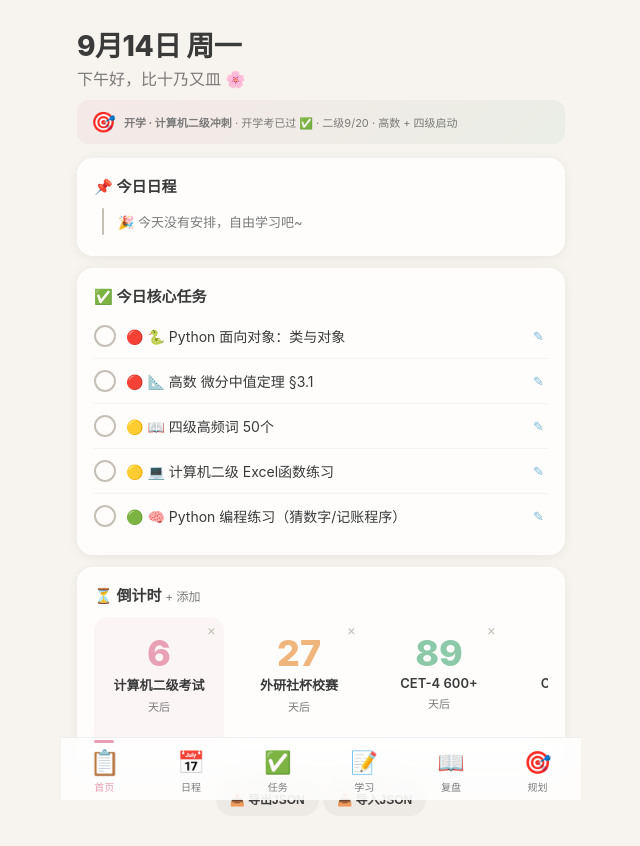
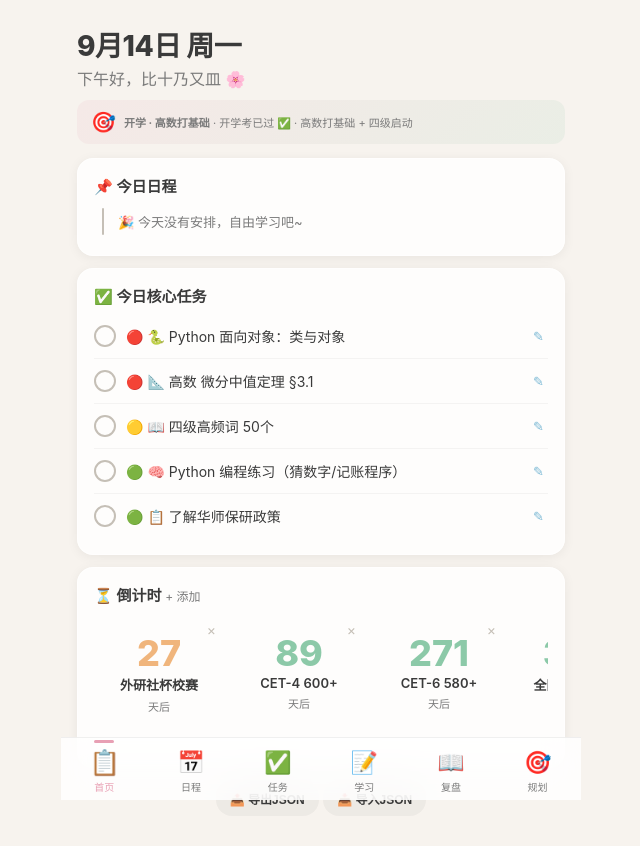
Before and after one commit to ByisBeing/bingo-hub, a plain HTML site: page index.html in a window 1280 px wide. Shown: the whole page, without its empty margins (319-959 px from the left). Drawn offline with Linux system fonts and the light colour scheme.

Commit message:
更新：移除计算机二级日程、新增高数学习节奏卡片

```diff
--- a/index.html
+++ b/index.html
@@ -169,7 +169,6 @@ const defaults = () => ({
     {id:1,title:'🐍 Python 面向对象：类与对象',cat:'course',done:false,tomato:0,priority:1},
     {id:2,title:'📐 高数 微分中值定理 §3.1',cat:'course',done:false,tomato:0,priority:1},
     {id:3,title:'📖 四级高频词 50个',cat:'personal',done:false,tomato:0,priority:2},
-    {id:4,title:'💻 计算机二级 Excel函数练习',cat:'course',done:false,tomato:0,priority:2},
     {id:5,title:'🧠 Python 编程练习（猜数字/记账程序）',cat:'course',done:false,tomato:0,priority:3},
     {id:6,title:'📋 了解华师保研政策',cat:'club',done:false,tomato:0,priority:3},
   ],
@@ -182,14 +181,12 @@ const defaults = () => ({
     {id:6,title:'编程练习 (复习input/if)',date:'2026-08-09',time:'09:00',type:'course',loc:'周六'},
     {id:7,title:'英语模拟1套 + 计算机真题',date:'2026-08-09',time:'14:00',type:'exam',loc:'周六'},
     {id:8,title:'开学报到',date:'2026-08-30',time:'08:00',type:'life',loc:'华中师范大学'},
-    {id:11,title:'计算机二级考试',date:'2026-09-20',time:'09:00',type:'exam',loc:'华师机房'},
     {id:12,title:'CET-4 600+',date:'2026-12-12',time:'09:00',type:'exam',loc:'华师教学楼'},
     {id:13,title:'外研社杯·演讲比赛（校赛）',date:'2026-10-11',time:'09:00',type:'exam',loc:'华师'},
     {id:14,title:'外研社杯·综合赛（校赛）',date:'2026-10-11',time:'13:30',type:'exam',loc:'华师'},
     {id:15,title:'外研社杯·笔译赛（校赛）',date:'2026-10-11',time:'16:00',type:'exam',loc:'华师'},
   ],
   countdowns:[
-    {id:1,title:'计算机二级考试',date:'2026-09-20',color:'var(--orange2)'},
     {id:2,title:'CET-4 600+',date:'2026-12-12',color:'var(--blue2)'},
     {id:3,title:'CET-6 580+',date:'2027-06-12',color:'var(--blue2)'},
     {id:4,title:'全国数学建模国赛',date:'2027-09-09',color:'var(--pink2)'},
@@ -213,7 +210,6 @@ const defaults = () => ({
     {n:'Python（黑马程序员）',p:30},
     {n:'高等数学（宋浩）',p:15},
     {n:'CET-4（目标600+）',p:20},
-    {n:'计算机二级 WPS',p:10},
     {n:'线性代数（宋浩）',p:0},
   ],
   quiz:[
@@ -265,6 +261,16 @@ try{
   }
   if(changed)save();
 })();
+// 迁移：移除已放弃的计算机二级相关条目（幂等）
+(function migrateNcre(){
+  if(!S)return;
+  var changed=false;
+  if(Array.isArray(S.events)){var b=S.events.length;S.events=S.events.filter(function(e){return !/计算机二级/.test(e.title||'')});if(S.events.length!==b)changed=true}
+  if(Array.isArray(S.countdowns)){var b=S.countdowns.length;S.countdowns=S.countdowns.filter(function(c){return !/计算机二级/.test(c.title||'')});if(S.countdowns.length!==b)changed=true}
+  if(Array.isArray(S.tasks)){var b=S.tasks.length;S.tasks=S.tasks.filter(function(t){return !/计算机二级/.test(t.title||'')});if(S.tasks.length!==b)changed=true}
+  if(Array.isArray(S.subjects)){var b=S.subjects.length;S.subjects=S.subjects.filter(function(s){return !/计算机二级|WPS二级/.test(s.n||'')});if(S.subjects.length!==b)changed=true}
+  if(changed)save();
+})();
 function save(){
   try{localStorage.setItem(STORAGE,JSON.stringify(S))}catch(e){alert('⚠️ 保存失败，可能是存储空间不足。建议导出数据备份！')}
 }
@@ -295,7 +301,6 @@ const PLAN={
     '大三上就要准备好所有材料 — 夏令营 3 月就开始报名',
   ],
   milestones:[
-    {t:'计算机二级考试',d:'2026-09-20',note:'9月下旬',tag:'证书',color:'var(--orange2)'},
     {t:'CET-4 600+',d:'2026-12-12',note:'12月中旬',tag:'英语',color:'var(--blue2)'},
     {t:'CET-6 首考 550+',d:'2027-06-12',note:'大一下 6月',tag:'英语',color:'var(--blue2)'},
     {t:'CET-6 刷分 580+',d:'2027-12-12',note:'大二上',tag:'英语',color:'var(--blue2)'},
@@ -307,7 +312,7 @@ const PLAN={
     {t:'推免系统确认',d:'2029-09-28',note:'大四 9.28',tag:'保研',color:'var(--green2)'},
   ],
   roadmap:[
-    {s:'大一上',y:'2026.9-2027.1',items:['GPA 开好头（最重要！）','计算机二级 9月','CET-4 12月（600+）','Python 入门','高数上册']},
+    {s:'大一上',y:'2026.9-2027.1',items:['GPA 开好头（最重要！）','高数打牢基础（竞赛铺垫）','CET-4 12月（600+）','Python 入门']},
     {s:'大一下',y:'2027.2-2027.6',items:['GPA 保持 3.7+','CET-6 6月（550+）','数学竞赛校内选拔','大创项目申请','线性代数/概率论']},
     {s:'大二上',y:'2027.9-2028.1',items:['数学竞赛（10月）','数学建模（9月）','CET-6 刷分（580+）','Python 进阶','金融工程专业课']},
     {s:'大二下',y:'2028.2-2028.6',items:['美赛（2月）','大创中期/结题','准备论文','第一份实习','金融工程核心课']},
@@ -328,7 +333,7 @@ function currentPhase(){
   if(y===2026){
     if(m===8&&day>=3&&day<=30){var wk=Math.floor((day-3)/7)+1;return {label:'暑假冲刺 · 第'+wk+'周',desc:'Python + 高数 + 四级单词 + WPS二级'};}
     if(m===8)return {label:'开学倒计时',desc:'准备开学 + 预习'};
-    if(m===9)return {label:'开学 · 计算机二级冲刺',desc:'开学考已过 ✅ · 二级9/20 · 高数 + 四级启动'};
+    if(m===9)return {label:'开学 · 高数打基础',desc:'开学考已过 ✅ · 高数打基础 + 四级启动'};
     if(m===10)return {label:'高数收尾 + 线代启动',desc:'线性代数 + 四级刷题 + 经济学人'};
     if(m===11)return {label:'线代 + 概率论 + 四级冲刺',desc:'概率论 + 四级真题 + Pandas进阶'};
     if(m===12)return {label:'四级考试 + 期末复习',desc:'12月四级 + 期末（GPA最重要）'};
@@ -506,14 +511,14 @@ var pomoTimer=null,pomoSec=0,pomoRunning=false,pomoTotal=0;
 
 function studyPage(){
 // Subjects from state (editable)
-if(!S.subjects||!S.subjects.length)S.subjects=[{n:'Python',p:30},{n:'高等数学',p:15},{n:'CET-4',p:20},{n:'WPS二级',p:10}];
+if(!S.subjects||!S.subjects.length)S.subjects=[{n:'Python',p:30},{n:'高等数学',p:15},{n:'CET-4',p:20}];
 var subColors=['var(--blue2)','var(--pink2)','var(--orange2)','var(--green2)'];
 var subsHTML=S.subjects.map(function(s,i){
   return '<div style="margin-bottom:8px"><div style="display:flex;align-items:center;justify-content:space-between;font-size:13px;gap:8px"><span style="flex:1">'+s.n+'</span><button class="btn btn-ghost btn-sm" style="min-width:28px;min-height:28px;padding:0;font-size:14px" onclick="adjProgress('+i+',-5)">−</button><span style="font-weight:700;min-width:32px;text-align:center" id="prog-txt-'+i+'">'+s.p+'%</span><button class="btn btn-ghost btn-sm" style="min-width:28px;min-height:28px;padding:0;font-size:14px" onclick="adjProgress('+i+',5)">+</button></div><div class="progress-bar"><div class="progress-fill" id="prog-'+i+'" style="width:'+s.p+'%;background:'+(subColors[i%4])+'"></div></div></div>'
 }).join('');
 subsHTML+='<div style="display:flex;gap:6px;margin-top:8px"><input id="newSubj" placeholder="新科目名" style="font-size:12px;flex:1"><button class="btn btn-ghost btn-sm" onclick="addSubject()">+ 添加科目</button></div>';
 
-var exams=[{n:'计算机二级',d:'2026-09-20',c:'var(--orange2)'},{n:'CET-4',d:'2026-12-12',c:'var(--blue2)'},{n:'期末',d:'2027-01-10',c:'var(--pink2)'}];
+var exams=[{n:'CET-4',d:'2026-12-12',c:'var(--blue2)'},{n:'期末',d:'2027-01-10',c:'var(--pink2)'}];
 var td=today();
 var qlist=S.quiz;if(quizMode==='wrong')qlist=S.quiz.filter(function(q){return q.user!==null&&q.user!==q.ans});
 var qHTML=qlist.map(function(q,i){return'<div class="quiz-card"><div style="font-size:12px;color:var(--text2)">'+q.subj+' · 第'+(i+1)+'题</div><div style="font-weight:600;margin:6px 0">'+q.q+'</div>'+q.opts.map(function(o,j){return'<div class="quiz-opt'+(q.user!==null?(j===q.ans?' correct':j===q.user&&j!==q.ans?' wrong':''):'')+'" onclick="answerQuiz('+q.id+','+j+')">'+('ABCD'[j])+'. '+o+'</div>'}).join('')+(q.user!==null?(q.user===q.ans?'<div style="color:#4a9a6a;font-weight:600;margin-top:4px">✅ 正确！</div>':'<div style="color:#c06050;font-weight:600;margin-top:4px">❌ 正确答案是 '+String.fromCharCode(65+q.ans)+'</div>'):'')+'</div>'}).join('');
@@ -547,9 +552,22 @@ return`
     <div style="padding:7px 8px;background:var(--blue);border-radius:8px;margin-bottom:4px">🐍 8:30-11:30 Python（精力最好时写代码）</div>
     <div style="padding:7px 8px;background:var(--green);border-radius:8px;margin-bottom:4px">📖 午饭后 30min 四级单词</div>
     <div style="padding:7px 8px;background:var(--pink);border-radius:8px;margin-bottom:4px">📐 14:00-16:00 高等数学</div>
-    <div style="padding:7px 8px;background:var(--orange);border-radius:8px">💻 20:00-21:00 计算机二级 WPS</div>
+    <div style="padding:7px 8px;background:var(--orange);border-radius:8px">📐 20:00-21:00 高数刷题（当天内容吃透）</div>
   </div>
   <div style="margin-top:6px;font-size:11px;color:var(--text2)">📌 数学顺序：高数 → 线代 → 概率，不能跳</div>
+</div>
+<div class="card"><h3>📐 高数学习节奏（大一上）</h3>
+  <div style="font-size:11px;color:var(--text2);margin-bottom:8px">跟课堂走 · 当天刷题 · 一章吃透再进下一章</div>
+  <div style="font-size:12px;line-height:1.7">
+    <div style="display:flex;gap:6px;padding:3px 0"><span style="flex:0 0 58px;color:var(--text2)">第1-2周</span><span style="flex:1">函数与极限 · 两个重要极限/洛必达</span></div>
+    <div style="display:flex;gap:6px;padding:3px 0"><span style="flex:0 0 58px;color:var(--text2)">第3-4周</span><span style="flex:1">导数与微分 · 求导练到条件反射</span></div>
+    <div style="display:flex;gap:6px;padding:3px 0"><span style="flex:0 0 58px;color:var(--text2)">第5-6周</span><span style="flex:1">中值定理与导数应用 · 证明题套路</span></div>
+    <div style="display:flex;gap:6px;padding:3px 0"><span style="flex:0 0 58px;color:var(--text2)">第7-8周</span><span style="flex:1">不定积分 · 换元/分部</span></div>
+    <div style="display:flex;gap:6px;padding:3px 0"><span style="flex:0 0 58px;color:var(--text2)">第9-11周</span><span style="flex:1">定积分 · 微积分基本定理</span></div>
+    <div style="display:flex;gap:6px;padding:3px 0"><span style="flex:0 0 58px;color:var(--text2)">第12-13周</span><span style="flex:1">定积分应用 + 微分方程</span></div>
+    <div style="display:flex;gap:6px;padding:3px 0"><span style="flex:0 0 58px;color:var(--text2)">第14-16周</span><span style="flex:1">总复习 + 期末冲刺</span></div>
+  </div>
+  <div style="font-size:11px;color:var(--text2);margin-top:8px">每天 1-1.5h 高数 · 周六重做错题 · 月末限时自测</div>
 </div>
 <div class="card"><h3>⏰ 考试倒计时</h3>${exams.map(function(e){var d=daysBetween(td,e.d);return'<div style="display:flex;align-items:center;justify-content:space-between;padding:6px 0"><span>'+e.n+'</span><span style="font-weight:700;font-size:18px;color:'+e.c+'">'+d+'天</span></div>'}).join('')}</div>
 <div class="card"><h3>📝 刷题</h3><div style="display:flex;gap:6px;margin-bottom:8px"><select id="quizFilter" onchange="quizMode=this.value;render();attachEvents()" style="width:auto"><option value="all">全部</option><option value="wrong">错题集</option></select><button class="btn btn-ghost btn-sm" onclick="addQuiz()">+ 添加题目</button></div><div id="quizArea">${qHTML}</div></div>
```
